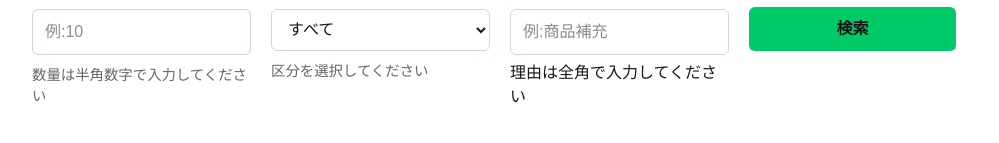
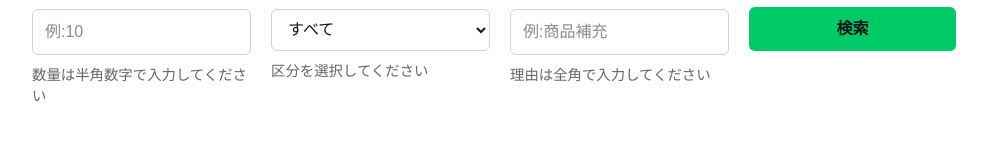
Before and after one commit to Patapatkt/zaiko-system, a Next.js app: page /history in a window 1280 px wide. Shown: the part 461-604 px from the top of the page, without its empty margins (140-1139 px from the left). Built offline with nearby package versions, Linux system fonts and the light colour scheme.

Commit message:
入出庫履歴の検索フォーム表示を調整2

```diff
--- a/components/HistorySearchForm.tsx
+++ b/components/HistorySearchForm.tsx
@@ -136,7 +136,7 @@ export default function HistorySearchForm({
                     defaultValue={defaultValues.memo ?? ""}
                     className="form-input form"
                 />
-                <p>理由は全角で入力してください</p>
+                <p className="form-help">理由は全角で入力してください</p>
             </div>
 
             <button
```
